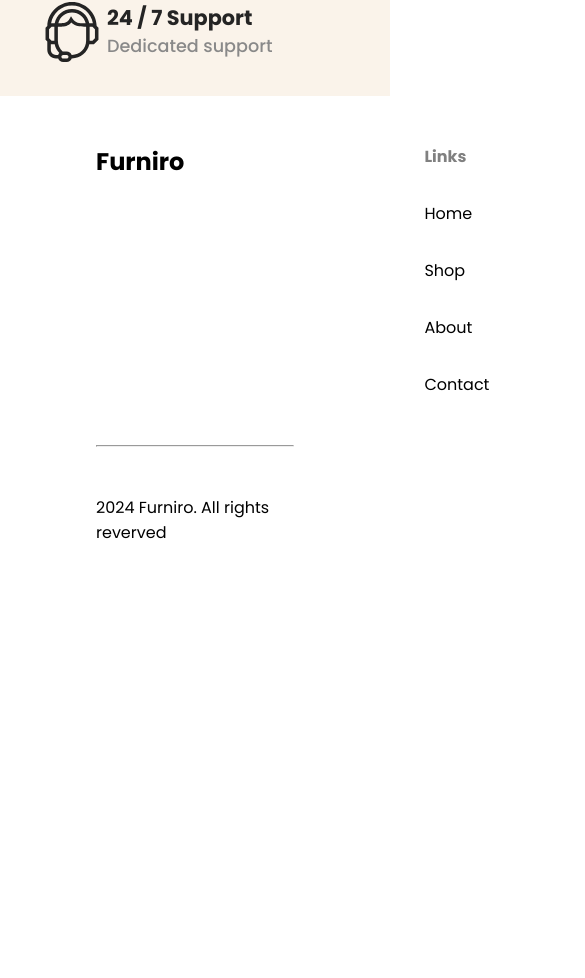
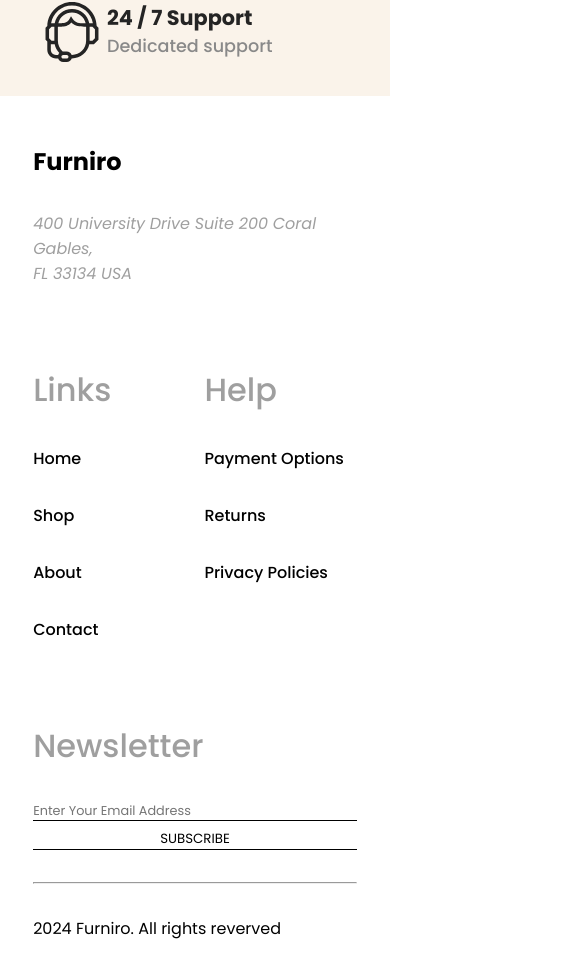
Before and after one commit to ThomazHilario/compass-uol-desafio-3, a React (Vite) app in the folder frontend-furniro/: page / in a window 390 px wide. Shown: the part 815-1793 px from the top of the page, 585 px wide, since content can reach past the window. Before the commit the page ends 1408 px from the top, so only its background shows below. Built offline with nearby package versions, Linux system fonts and the light colour scheme.

Commit message:
feat(Footer.tsx): Construção do componente Footer
- Adicionar o mobile-first ao footer.
- Adicionar variáveis para cor das fontes.

```diff
--- a/frontend-furniro/src/Components/Footer/footer.css
+++ b/frontend-furniro/src/Components/Footer/footer.css
@@ -1,8 +1,19 @@
+:root{
+    --footer-font-color:#9F9F9F;
+}
+
 footer{
     display: flex;
+    justify-content: center;
+    gap: 3rem;
+    padding: 3rem 0 ;
+
+
+    section{
+        display: flex;
         flex-direction: column;
-    gap: 3rem;
-    padding: 3rem 6rem;
+        gap: 2rem;
+        width: 83vw;
 
         /* Reset css ul in footer  */
         ul{
@@ -12,35 +23,90 @@ footer{
 
         ul:nth-child(1){
             display: flex;
-        gap: 15rem;
+            flex-wrap: wrap;
+            gap: 5rem;
 
             /* list item for ul */
             li{
                 display: flex;
                 flex-direction: column;
                 gap: 2rem;
+                flex-grow: 1;
+
+                /* first li */
+                &:nth-child(1){
+                    h2{
+                        font-weight: 700;
+                        font-size: 1.5rem;
                     }
 
-        li:nth-child(n+2) {
+                    address{
+                        width: 285px;
+                        color: var(--footer-font-color);
+                    }
+                }
+
+                /* Select h3 in li */
+                &:nth-child(n+2) {
                     h3{
-                color: gray;
+                        color: var(--footer-font-color);
+                        font-size: 2rem;
+                        font-weight: 500;
+
+                        @media screen and (min-width:768px){
                             font-size: 1rem;
+                        }
                     }
                 }
 
                 /* links__furniro */
-        .links__furniro > menu{
+                &.links__furniro > menu{
                     list-style: none;
                     display: flex;
                     flex-direction: column;
                     gap: 2rem;
+
+                    li{
+                        font-weight: 500;
+                    }
                 }
 
                 /* Select ul for li */
-        li > ul{
+                &.help__li ul{
                     display: flex;
                     flex-direction: column;
                     gap: 2rem;
+
+                    li{
+                        font-weight: 500;
+                    }
+                }
+
+                /* Newsletter css */
+                &:nth-child(4){
+                    form{
+                        display: flex;
+                        flex-direction: column;
+                        gap: 0.5rem;
+
+                        input{
+                            font-size: 0.8rem;
+                            outline: none;
+                            border:0;
+                            border-bottom: 1px solid black;
+                        }
+
+                        button{
+                            background-color: transparent;
+                            border-bottom: 1px solid black;
+                        }
+
+                        @media screen and (min-width:768px){
+                            flex-direction: row;
                         }
                     }
                 }
+            }
+        }
+    }
+}
--- a/frontend-furniro/src/Components/Footer/index.tsx
+++ b/frontend-furniro/src/Components/Footer/index.tsx
@@ -1,20 +1,29 @@
+// React Router dom
+import { Link } from 'react-router-dom'
+
 // css import
 import './footer.css'
 
 export const Footer = () => {
     return(
         <footer>
+            <section>
                 <ul>
                     <li>
                         <h2>Furniro</h2>
+
+                        <address>
+                            400 University Drive Suite 200 Coral Gables,<br/>
+                            FL 33134 USA
+                        </address>
                     </li>
 
                     <li className='links__furniro'>
                         <h3>Links</h3>
 
                         <menu>
-                        <li>Home</li>
-                        <li>Shop</li>
+                            <li><Link to='/'>Home</Link></li>
+                            <li><Link to='/shop'>Shop</Link></li>
                             <li>About</li>
                             <li>Contact</li>
                         </menu>
@@ -32,12 +41,18 @@ export const Footer = () => {
 
                     <li className='newsletter'>
                         <h3>Newsletter</h3>
+
+                        <form>
+                            <input type="text" placeholder='Enter Your Email Address'/>
+                            <button type='submit'>SUBSCRIBE</button>
+                        </form>
                     </li>
                 </ul>
 
                 <hr />
 
                 <p>2024 Furniro. All rights reverved</p>
+            </section>
         </footer>
     )
 }
--- a/frontend-furniro/src/Components/Header/header.css
+++ b/frontend-furniro/src/Components/Header/header.css
@@ -35,7 +35,6 @@
 
             /* links */
             li > a{
-                text-decoration: none;
                 color: var(--font-color);
                 font-size: 1rem;
                 font-optical-sizing: auto;
--- a/frontend-furniro/src/Components/Header/index.tsx
+++ b/frontend-furniro/src/Components/Header/index.tsx
@@ -44,11 +44,11 @@ export const Header = () => {
                 </svg>
 
                 <svg width="25" height="25" viewBox="0 0 25 25" fill="none" xmlns="http://www.w3.org/2000/svg">
-                    <path d="M23.5 23.5L18.2663 18.257M21.1666 11.25C21.1666 13.88 20.1219 16.4024 18.2621 18.2621C16.4024 20.1219 13.88 21.1666 11.25 21.1666C8.61992 21.1666 6.09757 20.1219 4.23784 18.2621C2.3781 16.4024 1.33331 13.88 1.33331 11.25C1.33331 8.61992 2.3781 6.09757 4.23784 4.23784C6.09757 2.3781 8.61992 1.33331 11.25 1.33331C13.88 1.33331 16.4024 2.3781 18.2621 4.23784C20.1219 6.09757 21.1666 8.61992 21.1666 11.25V11.25Z" stroke="black" stroke-width="2" stroke-linecap="round"/>
+                    <path d="M23.5 23.5L18.2663 18.257M21.1666 11.25C21.1666 13.88 20.1219 16.4024 18.2621 18.2621C16.4024 20.1219 13.88 21.1666 11.25 21.1666C8.61992 21.1666 6.09757 20.1219 4.23784 18.2621C2.3781 16.4024 1.33331 13.88 1.33331 11.25C1.33331 8.61992 2.3781 6.09757 4.23784 4.23784C6.09757 2.3781 8.61992 1.33331 11.25 1.33331C13.88 1.33331 16.4024 2.3781 18.2621 4.23784C20.1219 6.09757 21.1666 8.61992 21.1666 11.25V11.25Z" stroke="black" strokeWidth="2" strokeLinecap="round"/>
                 </svg>
 
                 <svg width="26" height="24" viewBox="0 0 26 24" fill="none" xmlns="http://www.w3.org/2000/svg">
-                    <path d="M7.16668 1.5C3.94551 1.5 1.33334 4.08533 1.33334 7.275C1.33334 9.84983 2.35418 15.9608 12.4027 22.1383C12.5827 22.2479 12.7893 22.3058 13 22.3058C13.2107 22.3058 13.4173 22.2479 13.5973 22.1383C23.6458 15.9608 24.6667 9.84983 24.6667 7.275C24.6667 4.08533 22.0545 1.5 18.8333 1.5C15.6122 1.5 13 5 13 5C13 5 10.3878 1.5 7.16668 1.5Z" stroke="black" stroke-width="2" stroke-linecap="round" stroke-linejoin="round"/>
+                    <path d="M7.16668 1.5C3.94551 1.5 1.33334 4.08533 1.33334 7.275C1.33334 9.84983 2.35418 15.9608 12.4027 22.1383C12.5827 22.2479 12.7893 22.3058 13 22.3058C13.2107 22.3058 13.4173 22.2479 13.5973 22.1383C23.6458 15.9608 24.6667 9.84983 24.6667 7.275C24.6667 4.08533 22.0545 1.5 18.8333 1.5C15.6122 1.5 13 5 13 5C13 5 10.3878 1.5 7.16668 1.5Z" stroke="black" strokeWidth="2" strokeLinecap="round" strokeLinejoin="round"/>
                 </svg>
 
                 <svg width="26" height="23" viewBox="0 0 26 23" fill="none" xmlns="http://www.w3.org/2000/svg">
--- a/frontend-furniro/src/index.css
+++ b/frontend-furniro/src/index.css
@@ -1,6 +1,20 @@
+/* Reset css */
+
 *{
   padding: 0;
   margin: 0;
   box-sizing: border-box;
   font-family: 'poppins', sans-serif;
 }
+
+/* Button reset */
+button{
+  border: 0;
+  cursor: pointer;
+}
+
+/* tag a reset */
+a{
+  text-decoration: none;
+  color: black;
+}
```
Lines whose indentation alone changed are shown as unchanged.
